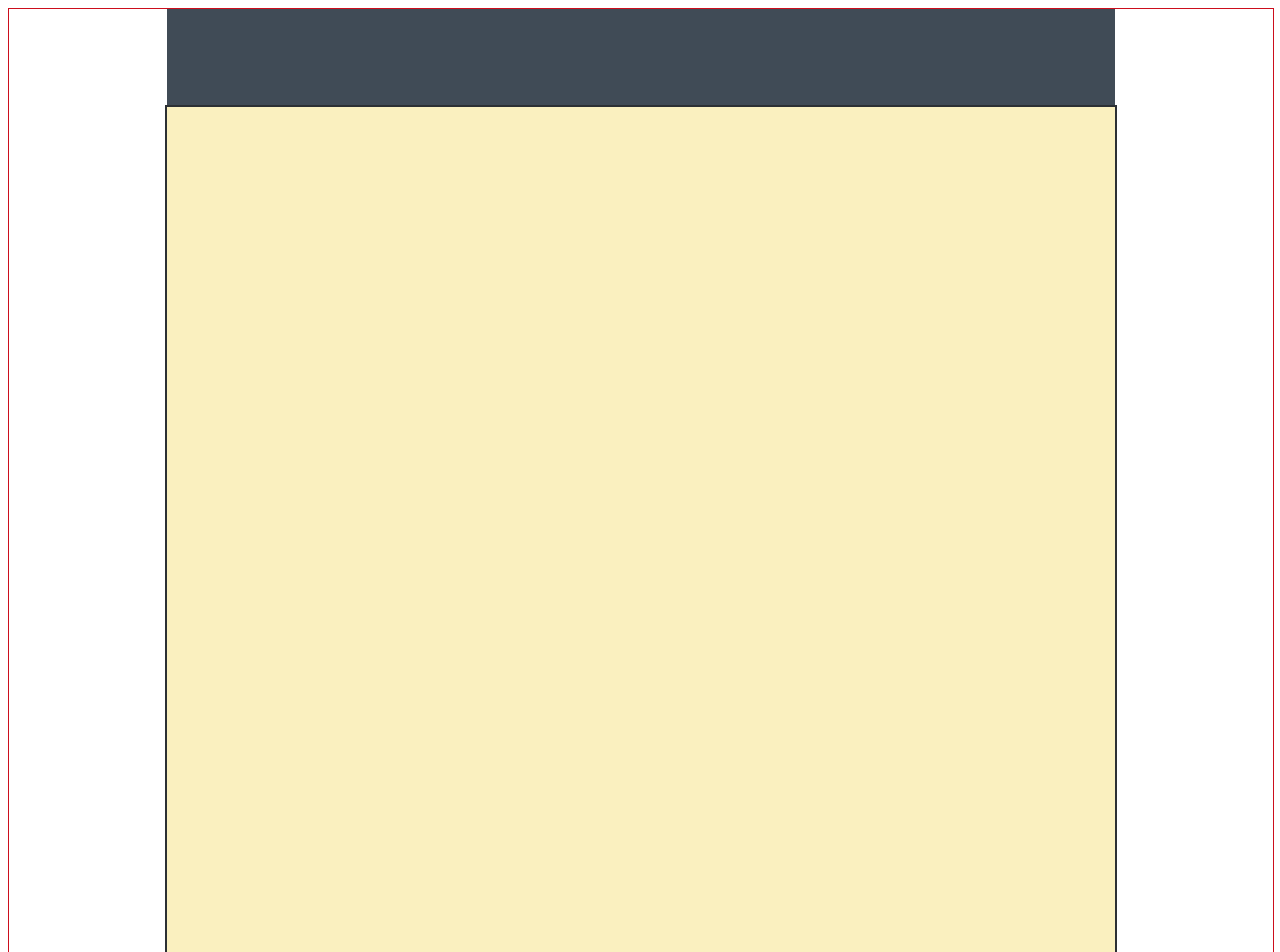
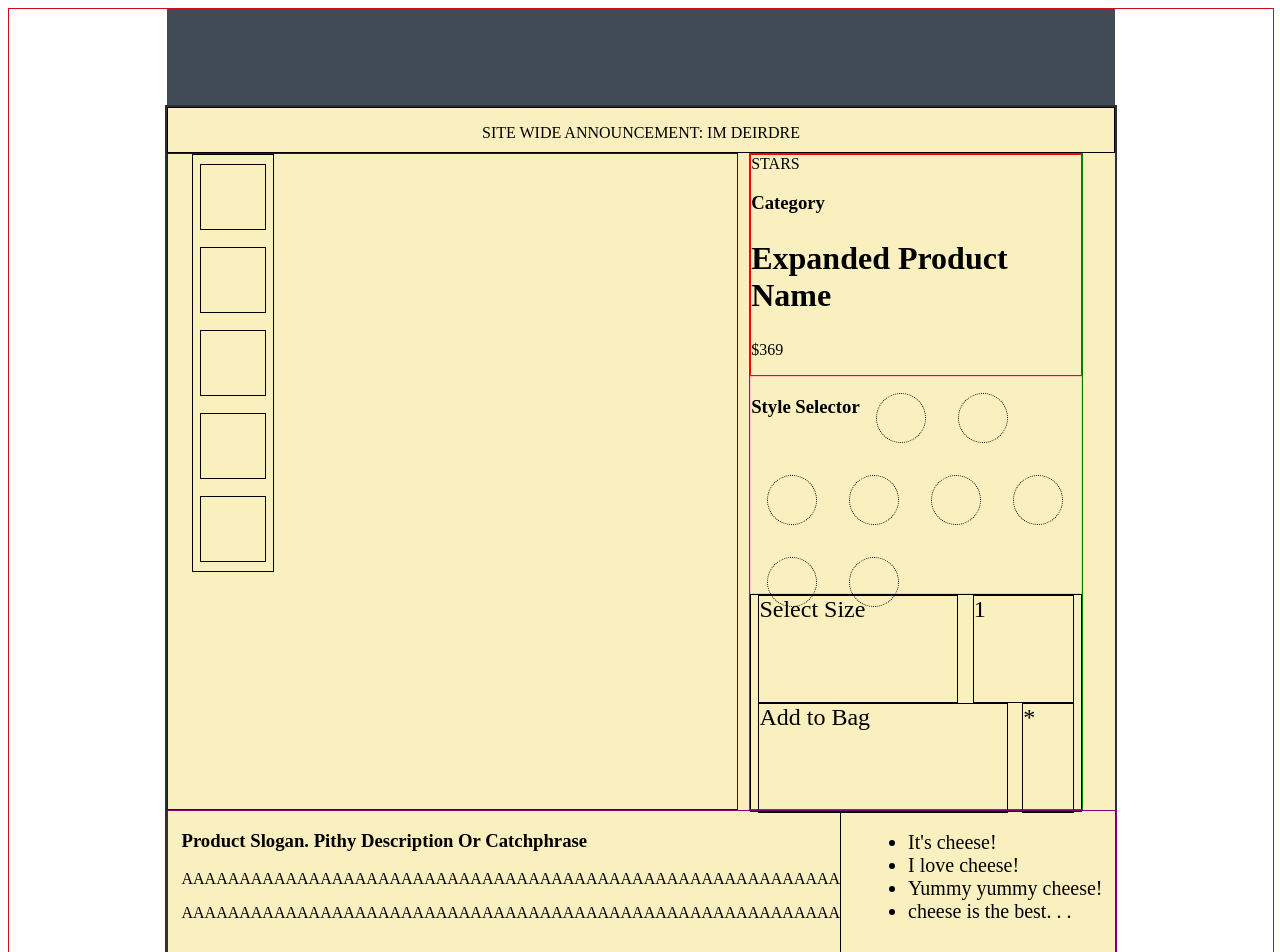
Before and after one commit to Atelier-Innovations/Front-End, a React app: page / in a window 1280 px wide. Shown: the top 952 px of the page. Built offline with nearby package versions, Linux system fonts and the light colour scheme; the HTML template or start-up script is replaced by a standard one.

Commit message:
created basic overview layout blocking

```diff
--- a/src/components/App.tsx
+++ b/src/components/App.tsx
@@ -5,9 +5,7 @@ export const App: React.FC = () => (
   <div className="app">
     <nav>
     </nav>
-    <section className="widget overview">
-      <Overview />
-    </section>
+    <Overview />
     <section className="widget related-products">
       <h1>RELATED PRODUCTS</h1>
     </section>
--- a/src/components/Overview.tsx
+++ b/src/components/Overview.tsx
@@ -2,4 +2,67 @@ import React from 'react';
 
 export const Overview: React.FC = (props) => {
 
+  return (
+    <section className="widget overview">
+      <div className="banner">
+        <p>SITE WIDE ANNOUNCEMENT: IM DEIRDRE</p>
+      </div>
+      <div className="main-panel">
+        <div className="image-gallery">
+          <div className="image-carousel">
+            <div className="box"></div>
+            <div className="box"></div>
+            <div className="box"></div>
+            <div className="box"></div>
+            <div className="box"></div>
+
+          </div>
+        </div>
+        <div className="control-panel">
+          <div className="static-info">
+            <div className="stars">STARS</div>
+            <h3>Category</h3>
+            <h2>Expanded Product Name</h2>
+            <p>$369</p>
+          </div>
+          <div className="style-selector">
+            <h3>Style Selector</h3>
+            <div className="circle"></div>
+            <div className="circle"></div>
+            <div className="circle"></div>
+            <div className="circle"></div>
+            <div className="circle"></div>
+            <div className="circle"></div>
+            <div className="circle"></div>
+            <div className="circle"></div>
+          </div>
+          <div className="controls">
+            <div className="row-1">
+              <div className="size-button">Select Size</div>
+              <div className="quantity">1</div>
+            </div>
+            <div className="row-2">
+              <div className="add-to-bag">Add to Bag</div>
+              <div className="favorite">*</div>
+            </div>
+          </div>
+        </div>
+      </div>
+      <div className="bottom-panel">
+        <div className="description">
+          <h3>Product Slogan. Pithy Description Or Catchphrase</h3>
+          <p>AAAAAAAAAAAAAAAAAAAAAAAAAAAAAAAAAAAAAAAAAAAAAAAAAAAAAAAAA</p>
+          <p>AAAAAAAAAAAAAAAAAAAAAAAAAAAAAAAAAAAAAAAAAAAAAAAAAAAAAAAAA</p>
+        </div>
+        <div className="checklist">
+          <ul>
+            <li>It's cheese!</li>
+            <li>I love cheese!</li>
+            <li>Yummy yummy cheese!</li>
+            <li>cheese is the best. . .</li>
+          </ul>
+        </div>
+      </div>
+    </section>
+  )
 }
--- a/src/styles/main.scss
+++ b/src/styles/main.scss
@@ -27,18 +27,125 @@ nav {
 .widget {
   border: 2px solid $text;
   display: flex;
-  justify-content: center;
+  // justify-content: center;
   margin-bottom: 1rem;
   background: $main;
   width: 75%;
-  align-items: center;
+  // align-items: center;
   h1 {
     font-size: 24px;
   }
 }
 
 .overview {
-  height: 60rem;
+  height: 55rem;
+  display: flex;
+  flex-direction: column;
+  .banner {
+    text-align: center;
+    height: 5%;
+    border: 1px solid black;
+  }
+  .main-panel {
+    display: flex;
+    justify-content: space-between;
+    height: 75%;
+    .image-gallery {
+      border: 1px solid blue;
+      width: 60%;
+      .image-carousel {
+        display: flex;
+        flex-direction: column;
+        position: relative;
+        left: 1.5rem;
+        width: 5rem;
+        height: 26rem;
+        border: 1px solid black;
+        justify-content: space-around;
+        align-items: center;
+        .box {
+          width: 4rem;
+          height: 4rem;
+          border: 1px solid black;
+        }
+      }
+    }
+    .control-panel {
+      border: 1px solid green;
+      margin-right: 2rem;
+      width: 35%;
+      .static-info {
+        border: 1px solid red;
+        text-align: left;
+        h2 {
+          font-size: 2rem;
+        }
+      }
+      .style-selector {
+        height: 33%;
+        border: 1px solid pink;
+        display: flex;
+        flex-wrap: wrap;
+        .circle {
+          border: 1px dotted black;
+          border-radius: 50%;
+          width: 3rem;
+          height: 3rem;
+          margin: 1rem;
+        }
+      }
+      .controls {
+        border: 1px solid black;
+        display: flex;
+        flex-direction: column;
+        justify-content: space-around;
+        align-items: space-around;
+        font-size: 1.5rem;
+        height: 33%;
+        .row-1 {
+          display: flex;
+          justify-content: space-around;
+          height: 60%;
+          .size-button {
+            width: 60%;
+            border: 1px solid black;
+          }
+          .quantity {
+            width: 30%;
+            border: 1px solid black;
+          }
+        }
+        .row-2 {
+          display: flex;
+          justify-content: space-around;
+          height: 60%;
+          .add-to-bag {
+            width: 75%;
+            height: 100%;
+            border: 1px solid black;
+          }
+          .favorite {
+            width: 15%;
+            height: 100%;
+            border: 1px solid black;
+          }
+        }
+      }
+    }
+  }
+  .bottom-panel {
+    border: 1px solid purple;
+    width: 100%;
+    height: 20%;
+    display: flex;
+    justify-content: space-around;
+    .description {
+      border-right: 1px solid black;
+    }
+    .checklist {
+      font-size: 1.25rem;
+    }
+  }
 }
 
 .related-products {
```
